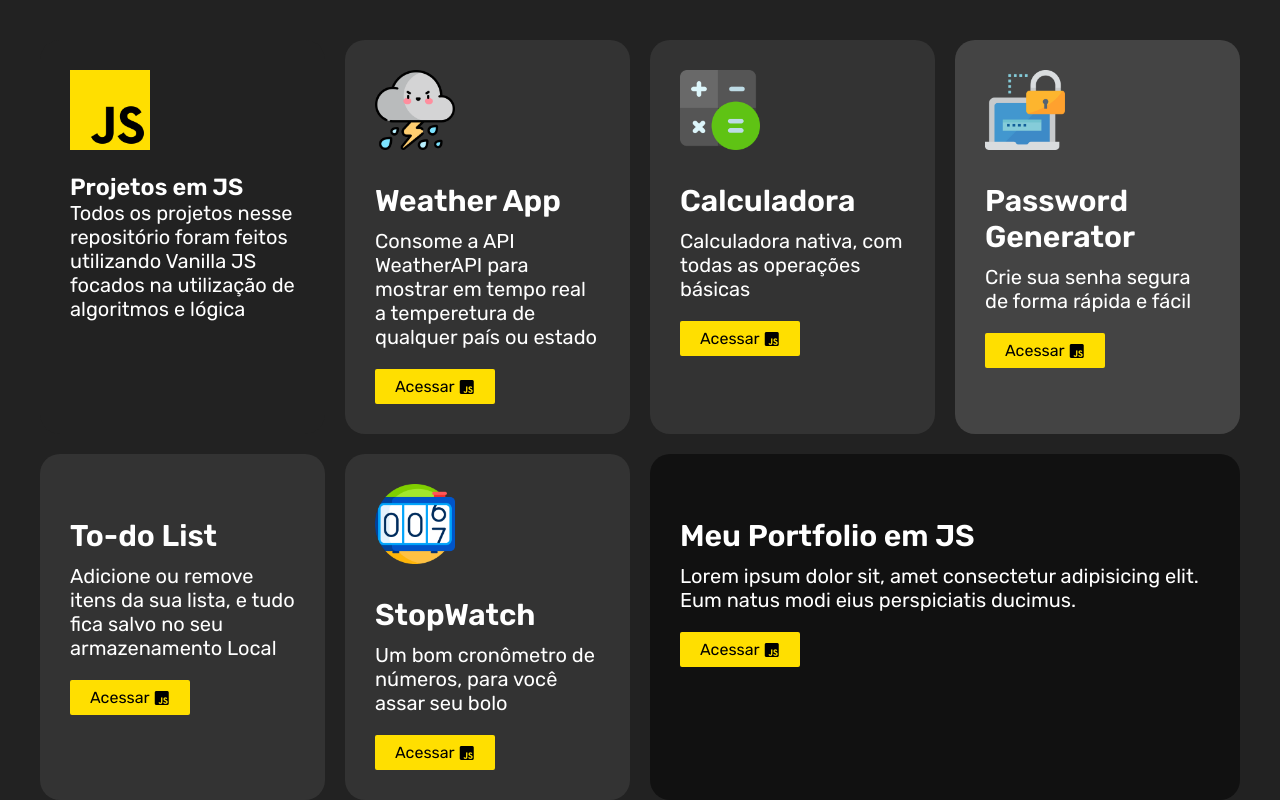
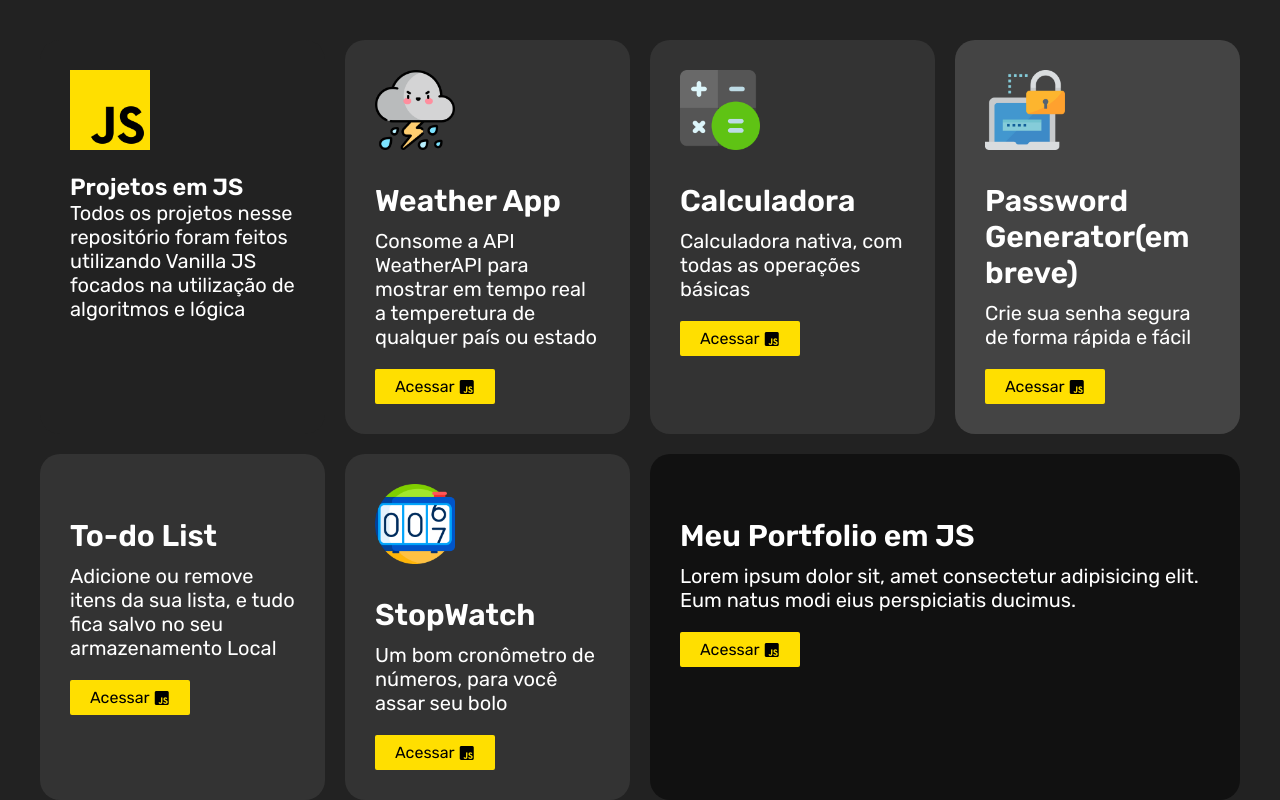
Before and after one commit to HenriqueFurtado-Dev/portfolio-js, a plain HTML site: page index.html in a window 1280 px wide. Drawn offline with Linux system fonts and the light colour scheme.

Commit message:
Em breve

```diff
--- a/index.html
+++ b/index.html
@@ -58,7 +58,7 @@
         <section class="box">
             <div class="content">
                 <img src="images/senha.png" alt="">
-                <h2>Password Generator</h2>
+                <h2>Password Generator(em breve)</h2>
                 <p>Crie sua senha segura de forma rápida e fácil</p>
                 <a href="#">Acessar<i class="fa-brands fa-square-js"></i></a>
             </div>
```
